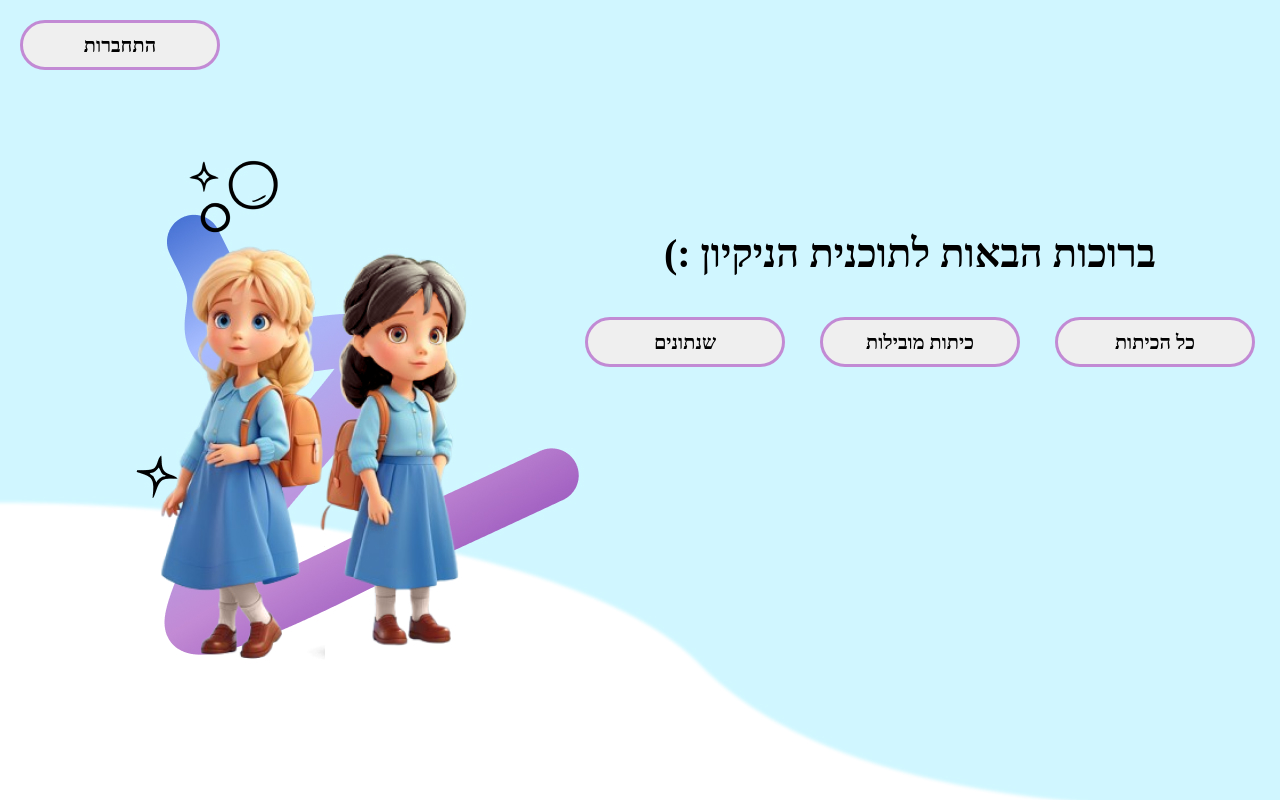
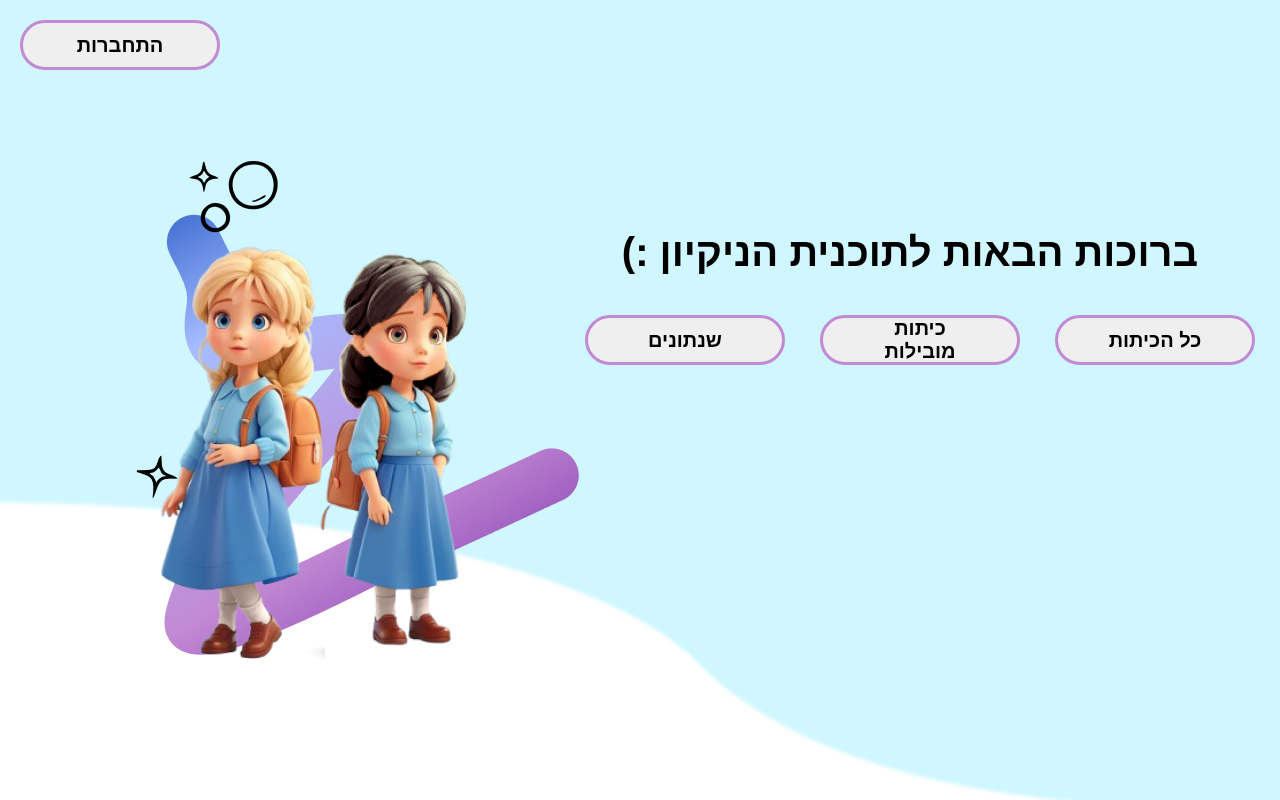
Before and after one commit to School-program/School-program-frontend, a React (Create React App) app in the folder school-program/: page / in a window 1280 px wide. Built offline with nearby package versions, Linux system fonts and the light colour scheme.

Commit message:
Table design2

```diff
--- a/school-program/src/App.css
+++ b/school-program/src/App.css
@@ -1,9 +1,10 @@
 body {
-  font-family:'Assistant';
+  font-family:'Arial, sans-serif';
   margin: 0;
   padding: 0;
   height: "100%";
   width: "100%";
+
 
 }
 
--- a/school-program/src/components/main.component.jsx
+++ b/school-program/src/components/main.component.jsx
@@ -138,6 +138,7 @@ function Main() {
 
 const styles = {
   container: {
+    fontFamily: 'Arial, sans-serif',
     display: "flex",
     flexDirection: "row",
     backgroundImage: `url(${image})`,
@@ -161,7 +162,7 @@ const styles = {
     textAlign: "center",
     color: "black",
     fontSize: 40,
-    fontFamily: "Assistant",
+    fontFamily: 'Arial, sans-serif',
     fontWeight: "700",
     wordWrap: "break-word",
     marginBottom: "20px",
@@ -190,7 +191,7 @@ const styles = {
     gap: "10px",
     color: "black",
     fontSize: "20px",
-    fontFamily: "Assistant",
+    fontFamily: 'Arial, sans-serif',
     fontWeight: "700",
     textAlign: "center",
   },
@@ -209,7 +210,7 @@ const styles = {
     gap: "10px",
     color: "black",
     fontSize: "20px",
-    fontFamily: "Assistant",
+    fontFamily: 'Arial, sans-serif',
     fontWeight: "700",
     textAlign: "center",
   },
@@ -241,7 +242,7 @@ const styles = {
     textAlign: "center",
     color: "black",
     fontSize: "24px",
-    fontFamily: "Assistant",
+    fontFamily: 'Arial, sans-serif',
     fontWeight: "700",
   },
   form: {
@@ -260,7 +261,7 @@ const styles = {
   label: {
     color: "black",
     fontSize: "20px",
-    fontFamily: "Assistant",
+    fontFamily: 'Arial, sans-serif',
     fontWeight: "600",
     textAlign: "center", // Center the label text
   },
@@ -275,7 +276,7 @@ const styles = {
   userGreeting: {
     textAlign: "center",
     fontSize: "20px",
-    fontFamily: "Assistant",
+    fontFamily: 'Arial, sans-serif',
     fontWeight: "700",
     paddingTop : "20px",
   },
```
